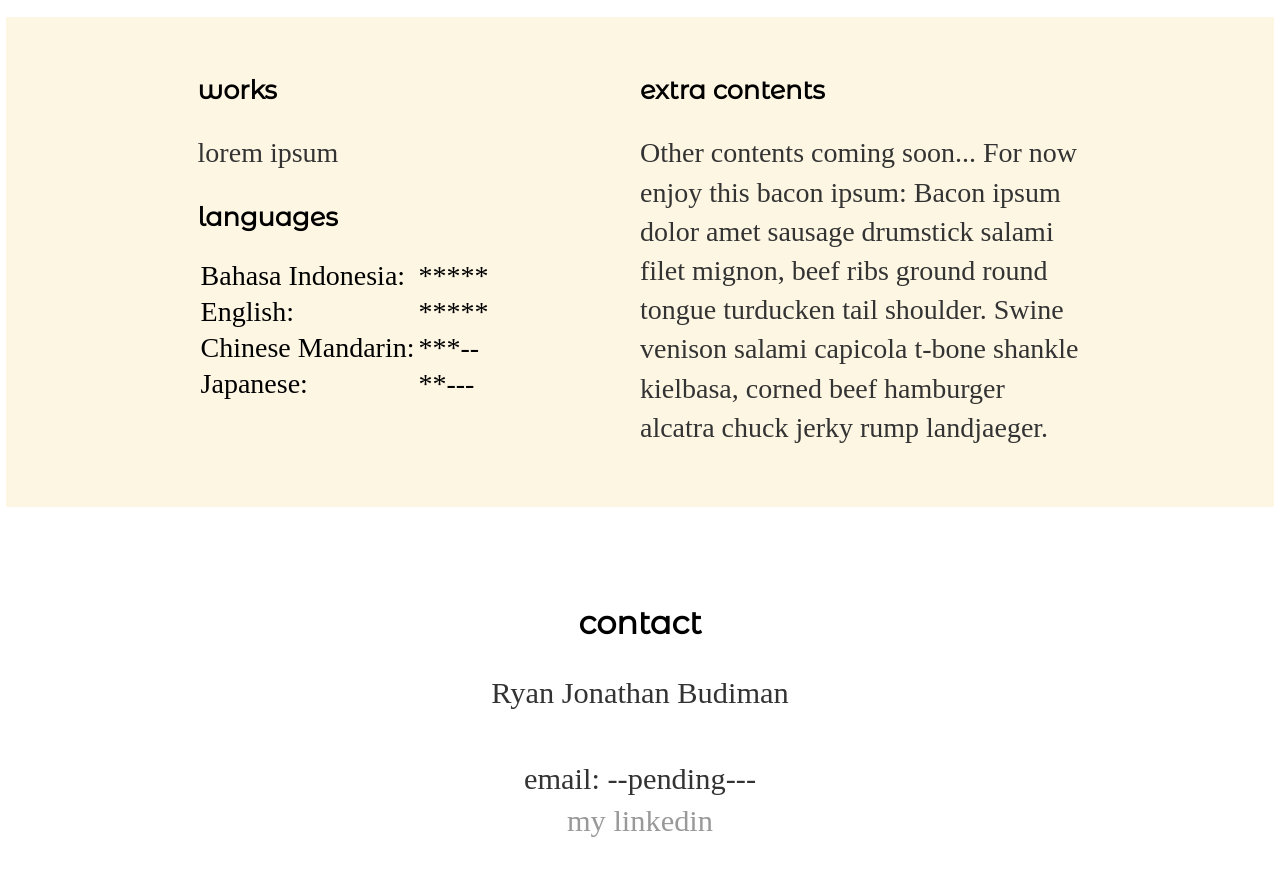
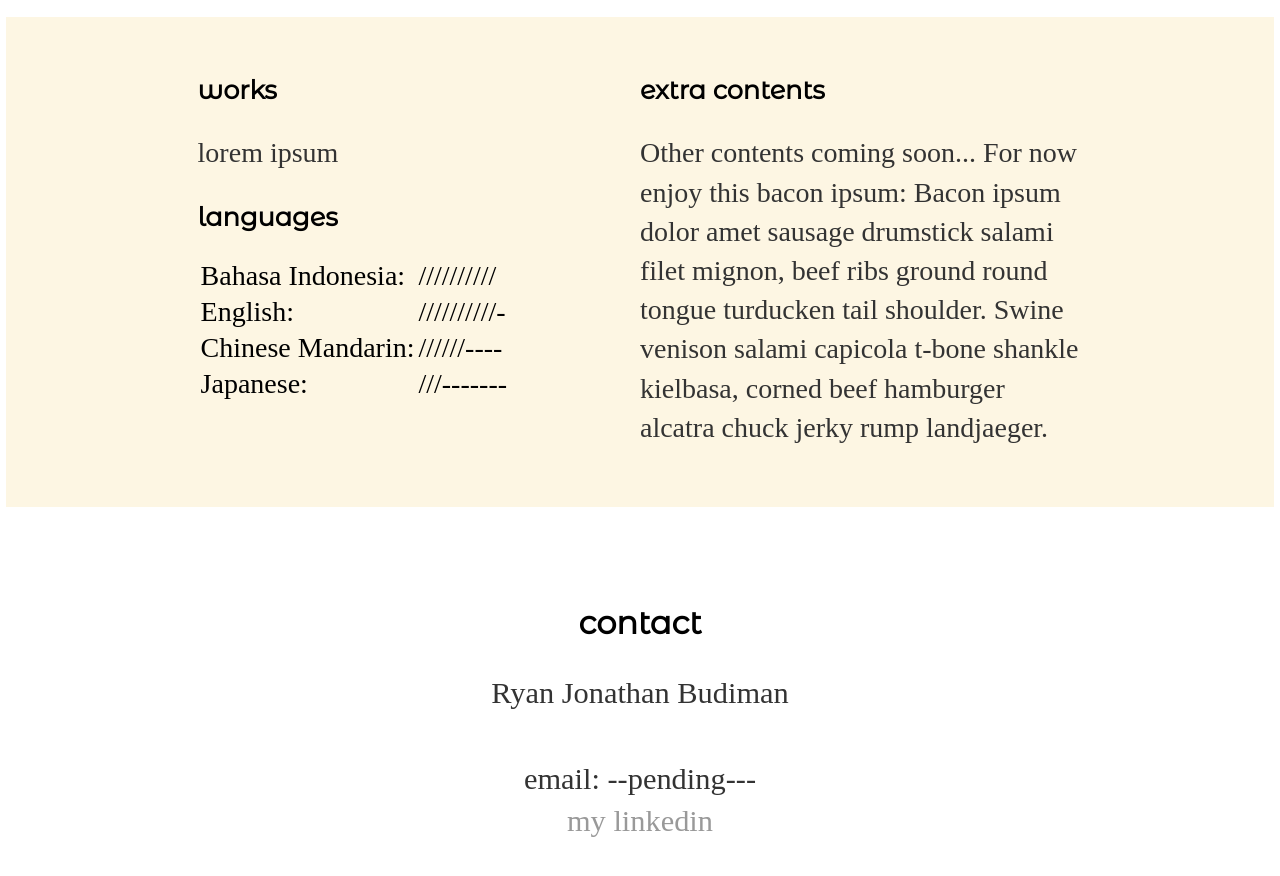
Before and after one commit to ryanjonathanb/ryanjonathanb.github.io, a Jekyll site: the page built from index.html, in a window 1280 px wide and 900 px high, scrolled down 2097 px. Shown: the top 876 px of the window. Built offline with Jekyll 4.4.1, drawn with Linux system fonts in a browser that asks for light colours; some web fonts are replaced.

```diff
--- a/index.html
+++ b/index.html
@@ -35,16 +35,16 @@
 			<h3>languages</h3>
 			<table class="homepage">
 				<tr>
-					<td>Bahasa Indonesia:</td><td>*****</td>
+					<td>Bahasa Indonesia:</td><td>//////////</td>
 				</tr>
 				<tr>
-					<td>English:</td><td>*****</td>
+					<td>English:</td><td>//////////-</td>
 				</tr>
 				<tr>
-					<td>Chinese Mandarin:</td><td>***--</td>
+					<td>Chinese Mandarin:</td><td>//////----</td>
 				</tr>
 				<tr>
-					<td>Japanese:</td><td>**---</td>
+					<td>Japanese:</td><td>///-------</td>
 				</tr>
 			</table>
 		</div>
```
